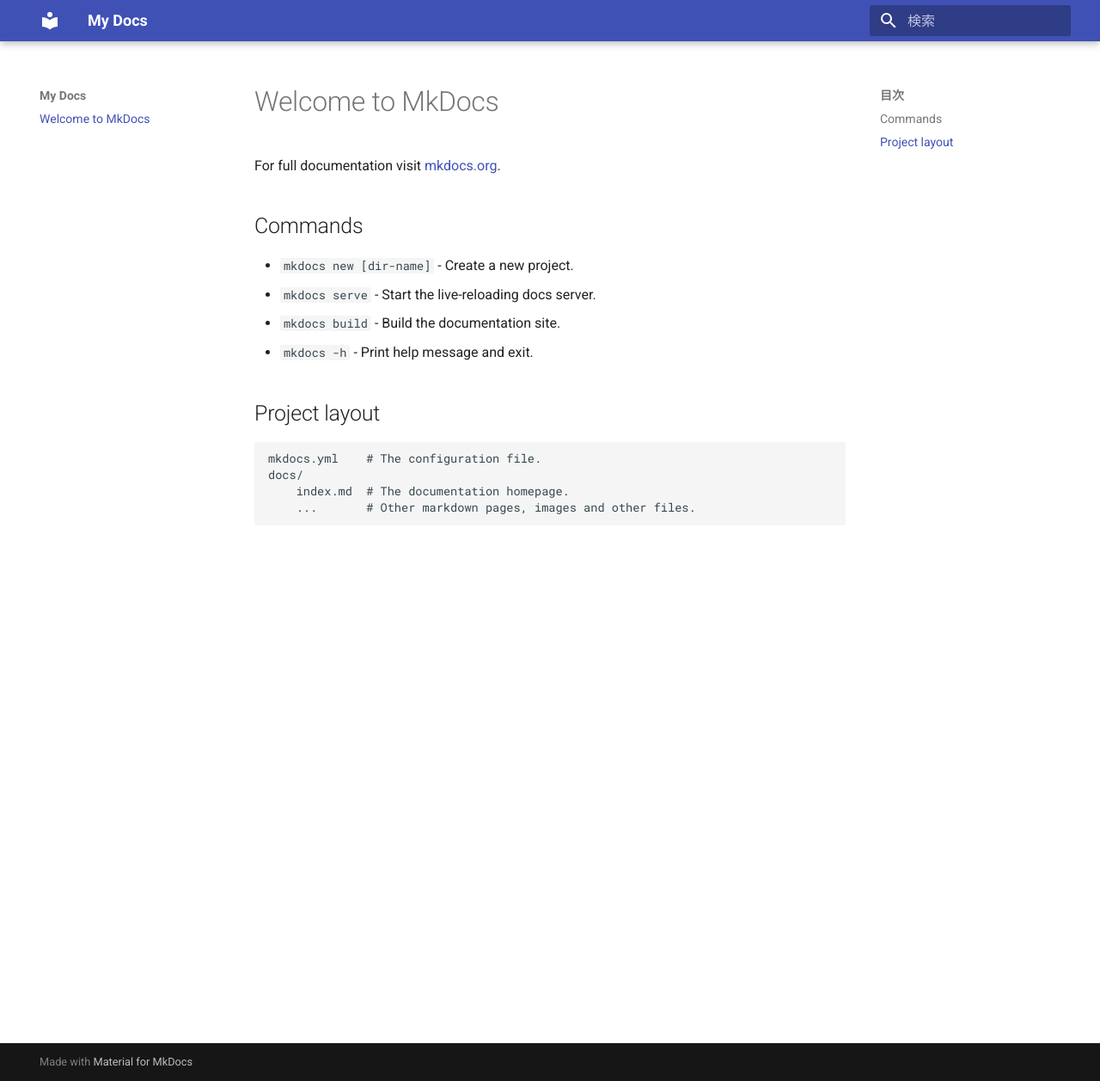
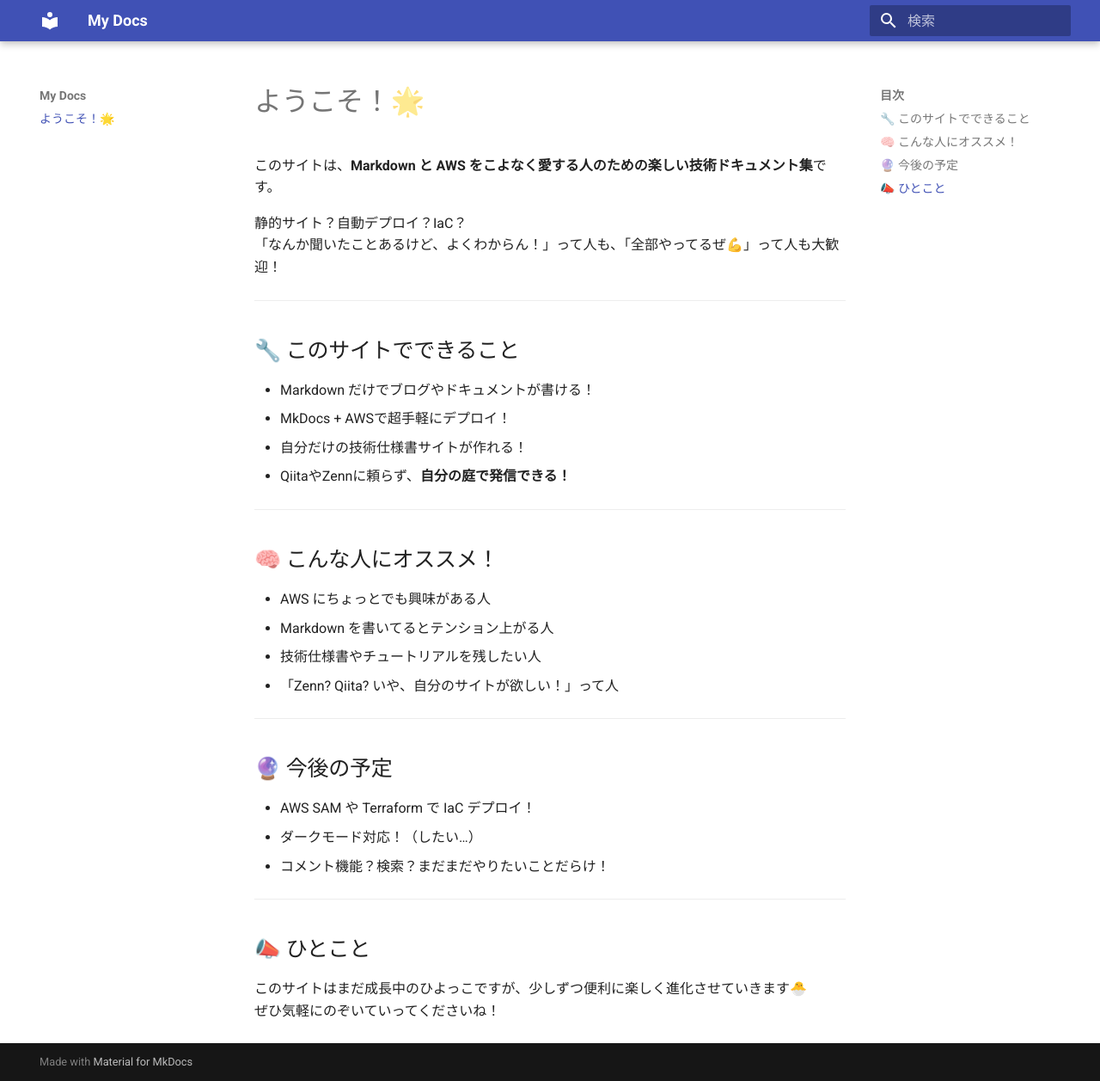
Before and after one commit to BobbyTumur/static-website, an MkDocs documentation site: the page built from docs/index.md, in a window 1280 px wide and 1257 px high. Shown: the whole window at 86% size. Built offline with MkDocs 1.6.1 and Material for MkDocs 9.7.7, drawn with Linux system fonts in a browser that asks for light colours.

Commit message:
Update home page /docs/index.md

```diff
--- a/docs/index.md
+++ b/docs/index.md
@@ -1,17 +1,39 @@
-# Welcome to MkDocs
+# ようこそ！🌟
 
-For full documentation visit [mkdocs.org](https://www.mkdocs.org).
+このサイトは、**Markdown と AWS をこよなく愛する人のための楽しい技術ドキュメント集**です。
 
-## Commands
+静的サイト？自動デプロイ？IaC？
+「なんか聞いたことあるけど、よくわからん！」って人も、「全部やってるぜ💪」って人も大歓迎！
 
-* `mkdocs new [dir-name]` - Create a new project.
-* `mkdocs serve` - Start the live-reloading docs server.
-* `mkdocs build` - Build the documentation site.
-* `mkdocs -h` - Print help message and exit.
+---
 
-## Project layout
+## 🔧 このサイトでできること
 
-    mkdocs.yml    # The configuration file.
-    docs/
-        index.md  # The documentation homepage.
-        ...       # Other markdown pages, images and other files.
+- Markdown だけでブログやドキュメントが書ける！
+- MkDocs + AWSで超手軽にデプロイ！
+- 自分だけの技術仕様書サイトが作れる！
+- QiitaやZennに頼らず、**自分の庭で発信できる！**
+
+---
+
+## 🧠 こんな人にオススメ！
+
+- AWS にちょっとでも興味がある人
+- Markdown を書いてるとテンション上がる人
+- 技術仕様書やチュートリアルを残したい人
+- 「Zenn? Qiita? いや、自分のサイトが欲しい！」って人
+
+---
+
+## 🔮 今後の予定
+
+- AWS SAM や Terraform で IaC デプロイ！
+- ダークモード対応！（したい…）
+- コメント機能？検索？まだまだやりたいことだらけ！
+
+---
+
+## 📣 ひとこと
+
+このサイトはまだ成長中のひよっこですが、少しずつ便利に楽しく進化させていきます🐣
+ぜひ気軽にのぞいていってくださいね！
```
